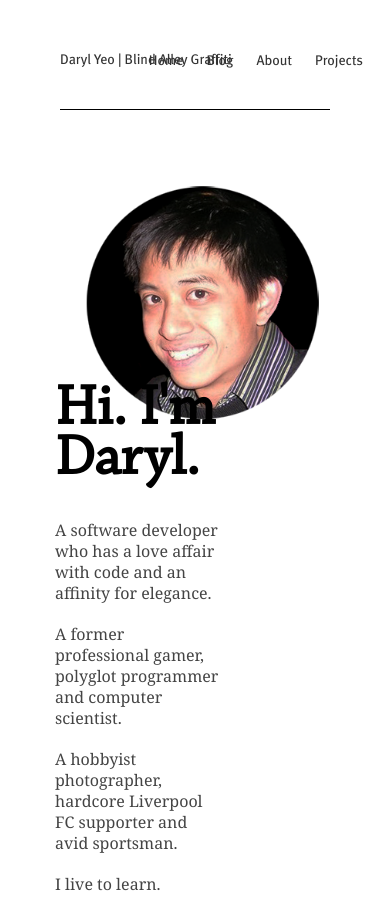
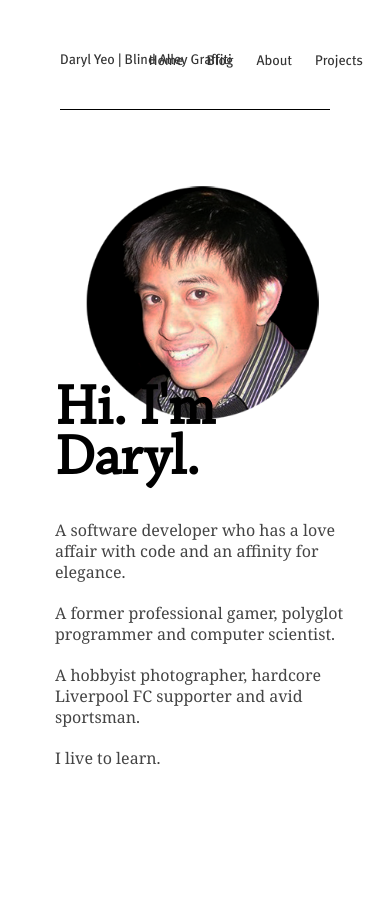
Before and after one commit to aacyun/jianxioy.github.com, a Jekyll site: the page built from index.html, in a window 390 px wide. Built offline with Jekyll 4.4.1, drawn with Linux system fonts in a browser that asks for light colours; Markdown is read by kramdown in place of the engine named in the settings.

Commit message:
Trying phone.

```diff
--- a/static/css/layout.css
+++ b/static/css/layout.css
@@ -136,9 +136,6 @@ h6 {
 			top: 60px;
 			left: 20px;
 		}
-		#home-content {
-			width: 55%;
-		}
 		#nav-primary ul {
    			position: relative;
 			float: right;
```
